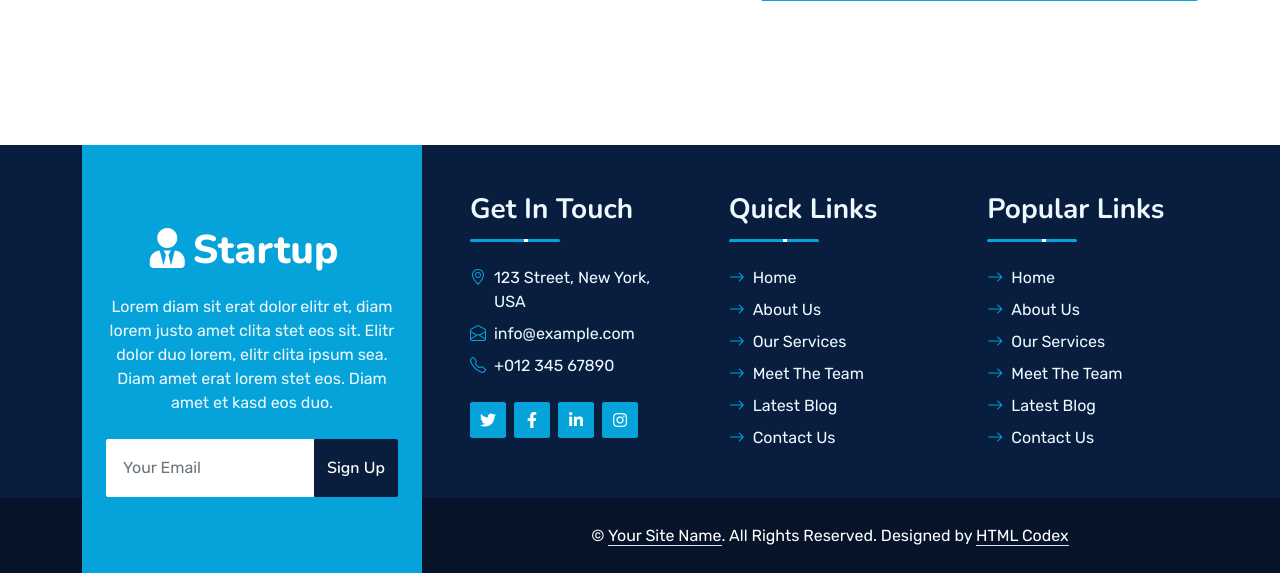
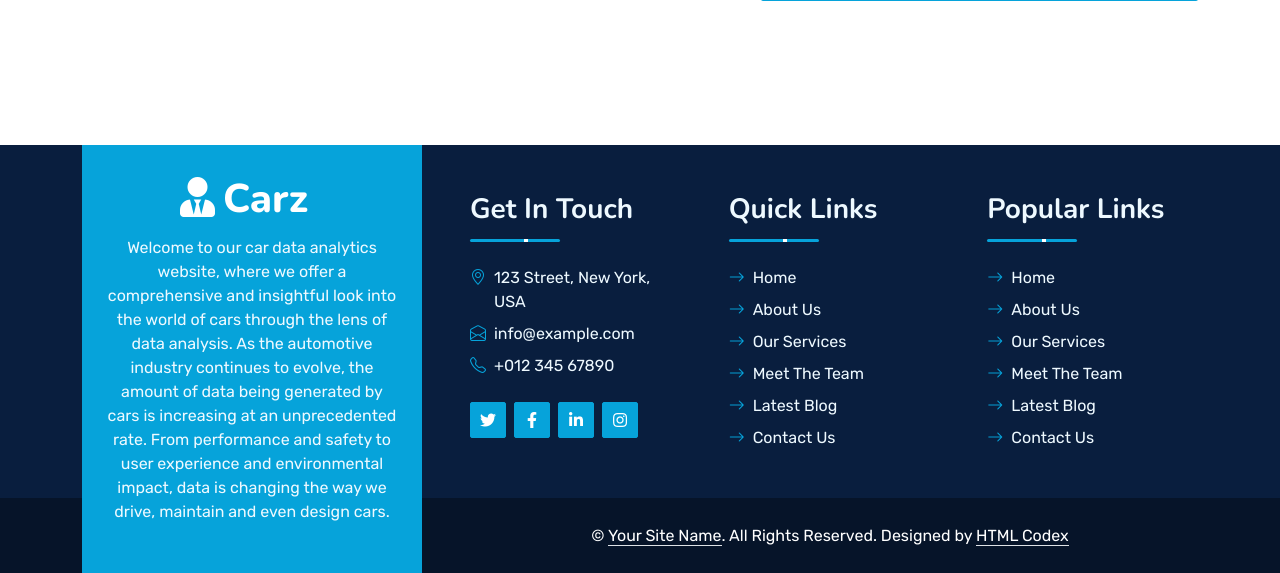
Before and after one commit to Anagha8702/DBMS-proj, a Django app: page /home/ in a window 1280 px wide. Shown: the part 1827-2400 px from the top of the page. Run offline with Django 4.2, Linux system fonts and the light colour scheme; some libraries are stand-ins or nearby versions.

Commit message:
styling done

```diff
--- a/car/car_app/templates/authenticate/home.html
+++ b/car/car_app/templates/authenticate/home.html
@@ -46,19 +46,30 @@
                         <div class="p-3" style="max-width: 900px;">
                             <h5 class="text-white text-uppercase mb-3 animated slideInDown">Business Intelligence for informed decisions</h5>
                             <h1 class="display-1 text-white mb-md-4 animated zoomIn">Car Analytics</h1>
-                            <a href="{% url 'home' %}" class="btn btn-primary py-md-3 px-md-5 me-3 animated slideInLeft">Power BI</a>
+                            <a href="{% url 'powerbi' %}"  class="btn btn-primary py-md-3 px-md-5 me-3 animated slideInLeft">Power BI</a>
                             <a href="{% url 'home' %}" class="btn btn-outline-light py-md-3 px-md-5 animated slideInRight">Custom</a>
                         </div>
                     </div>
                 </div>
                 <div class="carousel-item">
-                    <img class="w-100" src="{% static 'img/carousel-2.jpg'%}" alt="Image">
+                    <img class="w-100" src="{% static 'img/car2.jpg'%}" alt="Image">
                     <div class="carousel-caption d-flex flex-column align-items-center justify-content-center">
                         <div class="p-3" style="max-width: 900px;">
                             <h5 class="text-white text-uppercase mb-3 animated slideInDown">Personalized view to suit your needs</h5>
                             <h1 class="display-1 text-white mb-md-4 animated zoomIn">Custom Dashboards</h1>
-                            <a href="{% url 'home' %}" class="btn btn-primary py-md-3 px-md-5 me-3 animated slideInLeft">Power BI</a>
+                            <a href="{% url 'powerbi' %}" class="btn btn-primary py-md-3 px-md-5 me-3 animated slideInLeft">Power BI</a>
                             <a href="{% url 'home' %}" class="btn btn-outline-light py-md-3 px-md-5 animated slideInRight">Custom</a>
+                        </div>
+                    </div>
+                </div>
+                <div class="carousel-item">
+                    <img class="w-100" src="{% static 'img/car3.jpg'%}" alt="Image">
+                    <div class="carousel-caption d-flex flex-column align-items-center justify-content-center">
+                        <div class="p-3" style="max-width: 900px;">
+                            <h5 class="text-white text-uppercase mb-3 animated slideInDown">Improve reports via customer feedback</h5>
+                            <h1 class="display-1 text-white mb-md-4 animated zoomIn">Customer Feedback</h1>
+                            <a href="{% url 'powerbi' %}"  class="btn btn-primary py-md-3 px-md-5 me-3 animated slideInLeft">Power BI</a>
+                            <a href="" class="btn btn-outline-light py-md-3 px-md-5 animated slideInRight">Custom</a>
                         </div>
                     </div>
                 </div>
@@ -106,18 +117,29 @@
                         <div class="p-3" style="max-width: 900px;">
                             <h5 class="text-white text-uppercase mb-3 animated slideInDown">Business Intelligence for informed decisions</h5>
                             <h1 class="display-1 text-white mb-md-4 animated zoomIn">Car Analytics</h1>
-                            <a href="quote.html" class="btn btn-primary py-md-3 px-md-5 me-3 animated slideInLeft">Power BI</a>
+                            <a href="{% url 'powerbi' %}"  class="btn btn-primary py-md-3 px-md-5 me-3 animated slideInLeft">Power BI</a>
                             <a href="" class="btn btn-outline-light py-md-3 px-md-5 animated slideInRight">Custom</a>
                         </div>
                     </div>
                 </div>
                 <div class="carousel-item">
-                    <img class="w-100" src="{% static 'img/carousel-2.jpg'%}" alt="Image">
+                    <img class="w-100" src="{% static 'img/car2.jpg'%}" alt="Image">
                     <div class="carousel-caption d-flex flex-column align-items-center justify-content-center">
                         <div class="p-3" style="max-width: 900px;">
                             <h5 class="text-white text-uppercase mb-3 animated slideInDown">Personalized view to suit your needs</h5>
                             <h1 class="display-1 text-white mb-md-4 animated zoomIn">Custom Dashboards</h1>
-                            <a href="quote.html" class="btn btn-primary py-md-3 px-md-5 me-3 animated slideInLeft">Power BI</a>
+                            <a href="{% url 'powerbi' %}"  class="btn btn-primary py-md-3 px-md-5 me-3 animated slideInLeft">Power BI</a>
+                            <a href="" class="btn btn-outline-light py-md-3 px-md-5 animated slideInRight">Custom</a>
+                        </div>
+                    </div>
+                </div>
+                <div class="carousel-item">
+                    <img class="w-100" src="{% static 'img/car3.jpg'%}" alt="Image">
+                    <div class="carousel-caption d-flex flex-column align-items-center justify-content-center">
+                        <div class="p-3" style="max-width: 900px;">
+                            <h5 class="text-white text-uppercase mb-3 animated slideInDown">Improve reports via customer feedback</h5>
+                            <h1 class="display-1 text-white mb-md-4 animated zoomIn">Customer Fedback</h1>
+                            <a href="{% url 'powerbi' %}"  class="btn btn-primary py-md-3 px-md-5 me-3 animated slideInLeft">Power BI</a>
                             <a href="" class="btn btn-outline-light py-md-3 px-md-5 animated slideInRight">Custom</a>
                         </div>
                     </div>
@@ -301,15 +323,10 @@
                 <div class="col-lg-4 col-md-6 footer-about">
                     <div class="d-flex flex-column align-items-center justify-content-center text-center h-100 bg-primary p-4">
                         <a href="index.html" class="navbar-brand">
-                            <h1 class="m-0 text-white"><i class="fa fa-user-tie me-2"></i>Startup</h1>
+                            <h1 class="m-0 text-white"><i class="fa fa-user-tie me-2"></i>Carz</h1>
                         </a>
-                        <p class="mt-3 mb-4">Lorem diam sit erat dolor elitr et, diam lorem justo amet clita stet eos sit. Elitr dolor duo lorem, elitr clita ipsum sea. Diam amet erat lorem stet eos. Diam amet et kasd eos duo.</p>
-                        <form action="">
-                            <div class="input-group">
-                                <input type="text" class="form-control border-white p-3" placeholder="Your Email">
-                                <button class="btn btn-dark">Sign Up</button>
-                            </div>
-                        </form>
+                        <p class="mt-2 mb-4">Welcome to our car data analytics website, where we offer a comprehensive and insightful look into the world of cars through the lens of data analysis. As the automotive industry continues to evolve, the amount of data being generated by cars is increasing at an unprecedented rate. From performance and safety to user experience and environmental impact, data is changing the way we drive, maintain and even design cars. </p>
+
                     </div>
                 </div>
                 <div class="col-lg-8 col-md-6">
--- a/car/car_app/urls.py
+++ b/car/car_app/urls.py
@@ -10,4 +10,5 @@ urlpatterns = [
     path('customer/', views.customer_view, name='customer_view'),
     path('add_car/', views.add_car, name='add_car'),
     path('update/', views.update, name='update'),
+    path('powerbi/', views.update, name='powerbi'),
 ]
--- a/car/car_app/views.py
+++ b/car/car_app/views.py
@@ -29,6 +29,10 @@ def logout_user(request):
 	logout(request)
 	messages.success(request,('Youre now logged out'))
 	return redirect('home')
+
+def report_powerbi(request):
+
+	return redirect('powerbi')
 
 def register_user(request):
 	if request.method =='POST':
```
Also changed, not shown: car/car_app/static/img/car2.jpg (added), car/car_app/static/img/car3.jpg (added), car/db.sqlite3.
